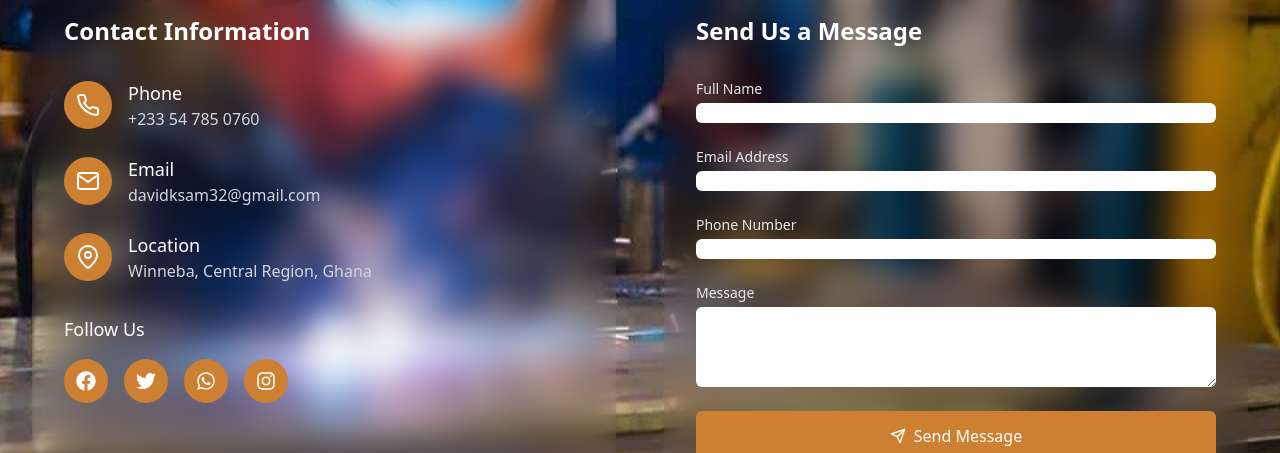
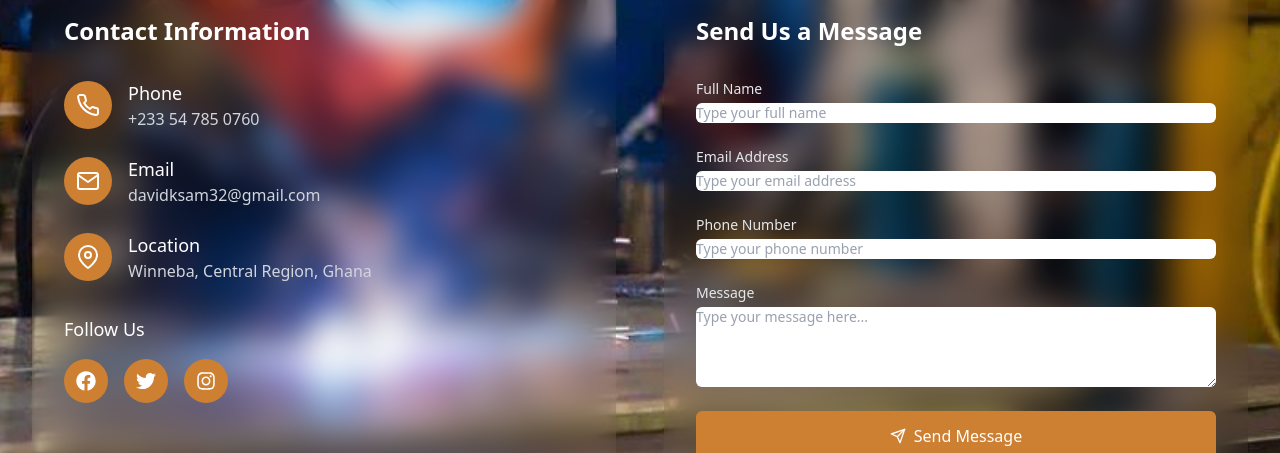
Before and after one commit to Ms-Adubea/ekuse-yai, a React (Vite) app: page / in a window 1280 px wide. Shown: the part 5797-6250 px from the top of the page. Built offline with nearby package versions, Linux system fonts and the light colour scheme; grey boxes are pictures that could not be loaded.

Commit message:
Added links to the social icons

```diff
--- a/src/components/Footer.jsx
+++ b/src/components/Footer.jsx
@@ -35,12 +35,16 @@ const Footer = () => {
             <div className="mt-4 space-y-4">
               <div className="flex items-center">
                 <FiPhone className="h-5 w-5 text-[#FFF3E0] mr-2" />
-                <span className="text-white">+233 54 783 0760</span>
+                <a href="tel:+233547850760">
+                <span className="text-white hover:text-yellow-400">+233 54 783 0760</span>
+                </a>
               </div>
 
               <div className="flex items-center">
                 <FiMail className="h-5 w-5 text-[#FFF3E0] mr-2" />
-                <span className="text-white">davidksam32@gmail.com</span>
+                <a href="mailto:davidksam32@gmail.com">
+                <span className="text-white hover:text-yellow-400">davidksam32@gmail.com</span>
+                </a>
               </div>
 
               <div className="flex items-center">
--- a/src/components/Navbar.jsx
+++ b/src/components/Navbar.jsx
@@ -36,7 +36,7 @@ const Navbar = () => {
 
         {/* Center - Logo */}
         <div className="flex-shrink-0">
-          <a href="#hero">
+          <a href="#">
             <img src={logo} alt="Ekuse Metal Engineering" className="h-12 md:h-16 w-auto" />
           </a>
         </div>
--- a/src/pages/home/sections/Contact.jsx
+++ b/src/pages/home/sections/Contact.jsx
@@ -109,16 +109,13 @@ const Contact = () => {
               <div className="mt-8">
                 <p className="text-lg font-medium text-white mb-4">Follow Us</p>
                 <div className="flex space-x-4">
-                  <a href="#" className="bg-[#CD7F32] p-3 rounded-full text-white hover:bg-orange-700 transition-colors">
+                  <a href="https://www.facebook.com/share/1AyriFF8qA/" className="bg-[#CD7F32] p-3 rounded-full text-white hover:bg-orange-700 transition-colors">
                     <FaFacebook className="h-5 w-5" />
                   </a>
-                  <a href="#" className="bg-[#CD7F32] p-3 rounded-full text-white hover:bg-orange-700 transition-colors">
+                  <a href="https://x.com/DavidSam232743?t=0ep7eVDcmNgi7V47wxX06g&s=08" className="bg-[#CD7F32] p-3 rounded-full text-white hover:bg-orange-700 transition-colors">
                     <FaTwitter className="h-5 w-5" />
                   </a>
-                  <a href="https://wa.me/+233547850760" className="bg-[#CD7F32] p-3 rounded-full text-white hover:bg-orange-700 transition-colors">
-                    <FaWhatsapp className="h-5 w-5" />
-                  </a>
-                  <a href="#" className="bg-[#CD7F32] p-3 rounded-full text-white hover:bg-orange-700 transition-colors">
+                  <a href="https://www.instagram.com/davidsam8882?igsh=NGYxenZsMmhvb2hp" className="bg-[#CD7F32] p-3 rounded-full text-white hover:bg-orange-700 transition-colors">
                     <FaInstagram className="h-5 w-5" />
                   </a>
                 </div>
@@ -150,6 +147,7 @@ const Contact = () => {
                     Full Name
                   </label>
                   <input
+                  placeholder="Type your full name"
                     type="text"
                     name="name"
                     id="name"
@@ -165,6 +163,7 @@ const Contact = () => {
                     Email Address
                   </label>
                   <input
+                  placeholder="Type your email address"
                     type="email"
                     name="email"
                     id="email"
@@ -180,6 +179,7 @@ const Contact = () => {
                     Phone Number
                   </label>
                   <input
+                  placeholder="Type your phone number"
                     type="tel"
                     name="phone"
                     id="phone"
@@ -194,6 +194,7 @@ const Contact = () => {
                     Message
                   </label>
                   <textarea
+                  placeholder="Type your message here..."
                     name="message"
                     id="message"
                     rows={4}
```
